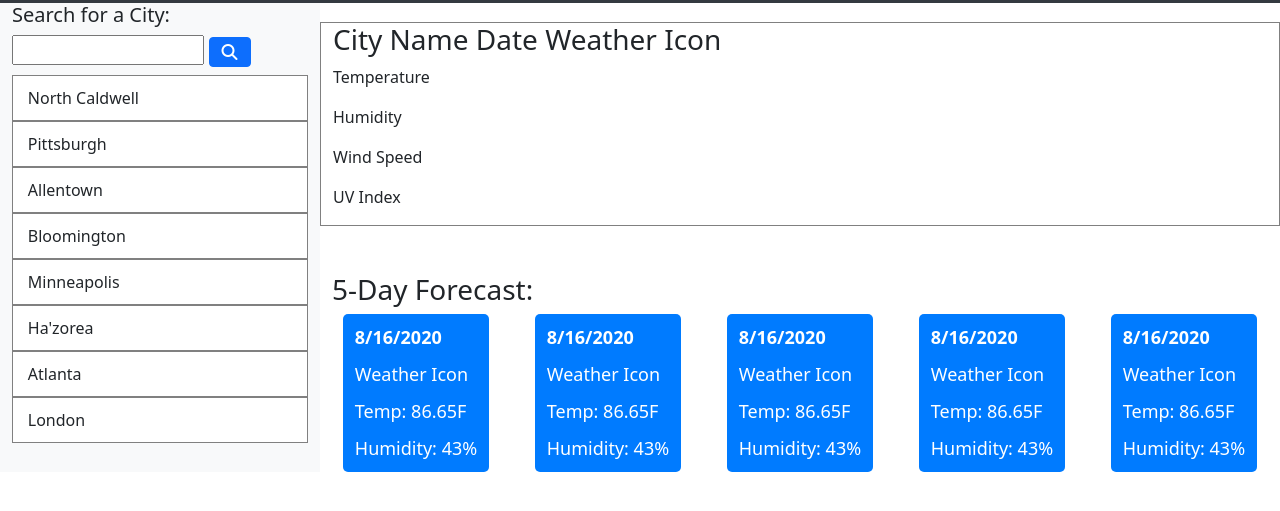
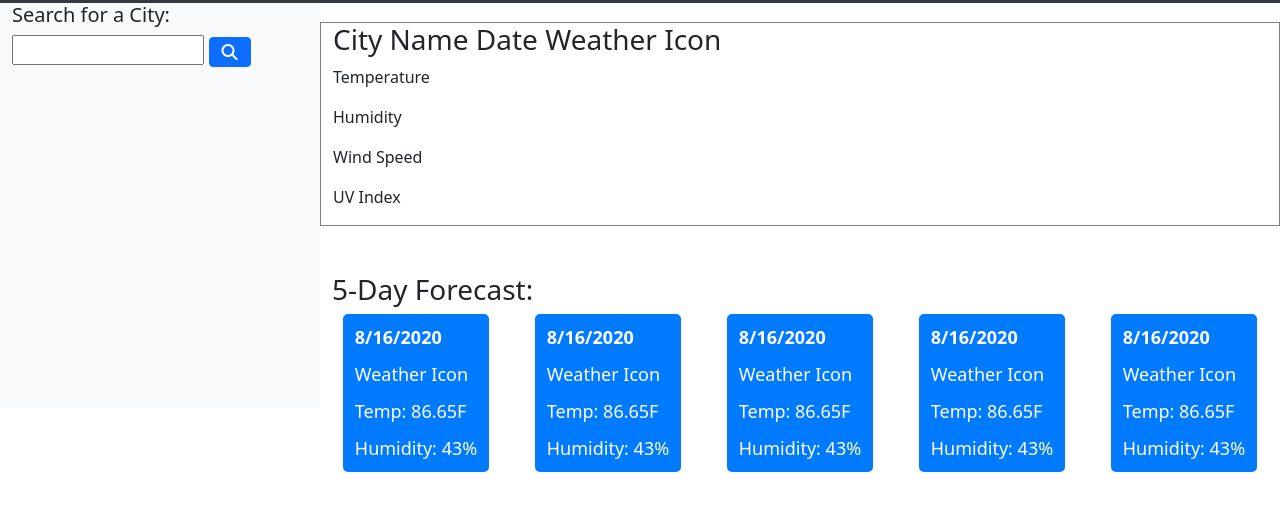
Before and after one commit to ncastaldi/hw6-weather_dashboard, a plain HTML site: page index.html in a window 1280 px wide. Shown: the part 53-564 px from the top of the page. Drawn offline with nearby package versions, Linux system fonts and the light colour scheme.

Commit message:
simplified citySearch div and left comments ahead of jQuery conversion

```diff
--- a/assets/css/style.css
+++ b/assets/css/style.css
@@ -29,6 +29,7 @@ header {
 
 #citySearch {
     background-color: #f8f9fa;
+    margin-bottom: 5%;
 }
 
 #citySearch p {
@@ -55,7 +56,3 @@ header {
 #fiveDayForecast {
     margin-top: 5%;
 }
-
-#leftCol {
-    margin-bottom: 5%;
-}
--- a/index.html
+++ b/index.html
@@ -27,22 +27,14 @@
 
         <section class="row">
             <div class="col-md-3 col-sm-1" id="citySearch">
-                <div id="leftCol">
-                    <h5>Search for a City:</h5>
-                    <input type="text">
-                    <button class="btn btn-primary fas fa-search"></button>
-
-                    <p>North Caldwell</p>
-                    <p>Pittsburgh</p>
-                    <p>Allentown</p>
-                    <p>Bloomington</p>
-                    <p>Minneapolis</p>
-                    <p>Ha'zorea</p>
-                    <p>Atlanta</p>
-                    <p>London</p>
+                <h5>Search for a City:</h5>
+                <input type="text">
+                <button class="btn btn-primary fas fa-search"></button>
+                <div id="storedCities">
+                    <!-- Populate with jQuery -->
                 </div>
             </div>
-            <div class="col-md-9 col-sm-1">
+            <div class="col-md-9 col-sm-1" id="weatherData">
                 <div class="row">
                     <div class="col" id="currentWeather">
                         <div class="row" id="currentCity">
```
